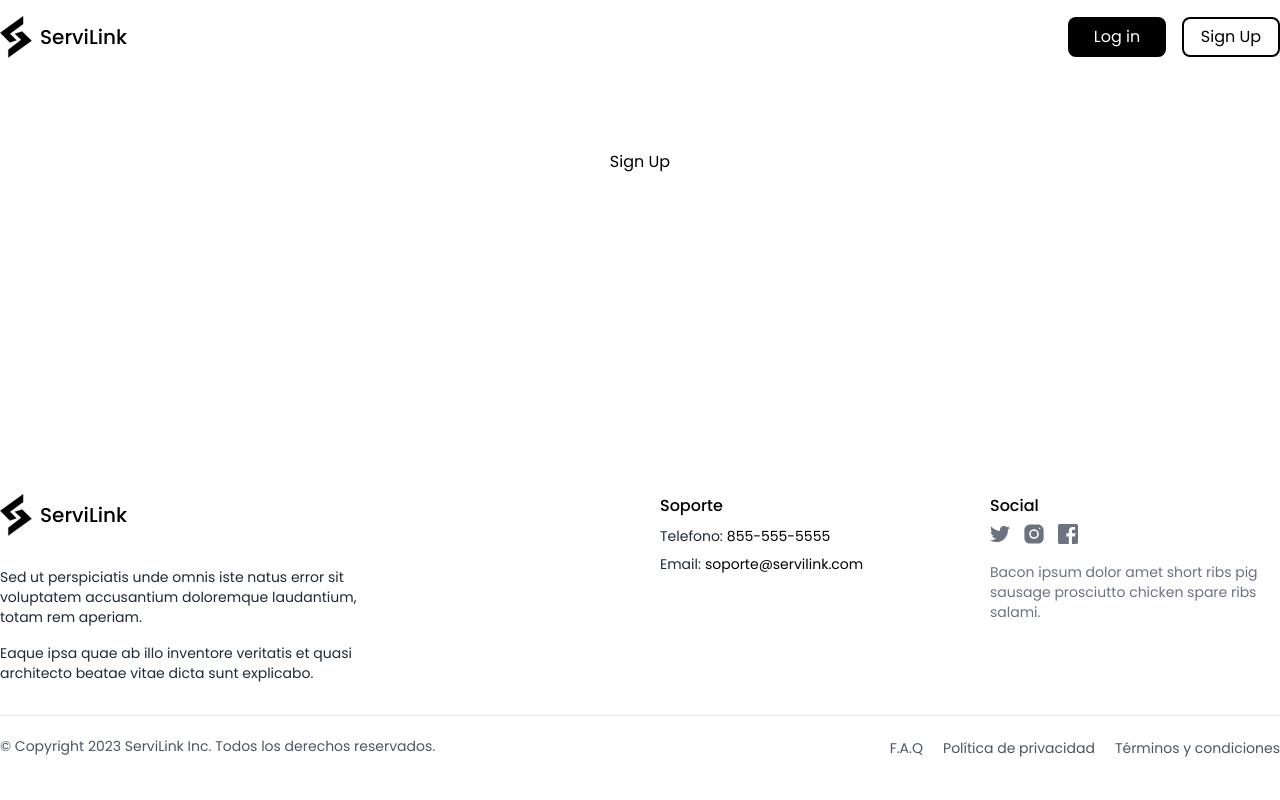
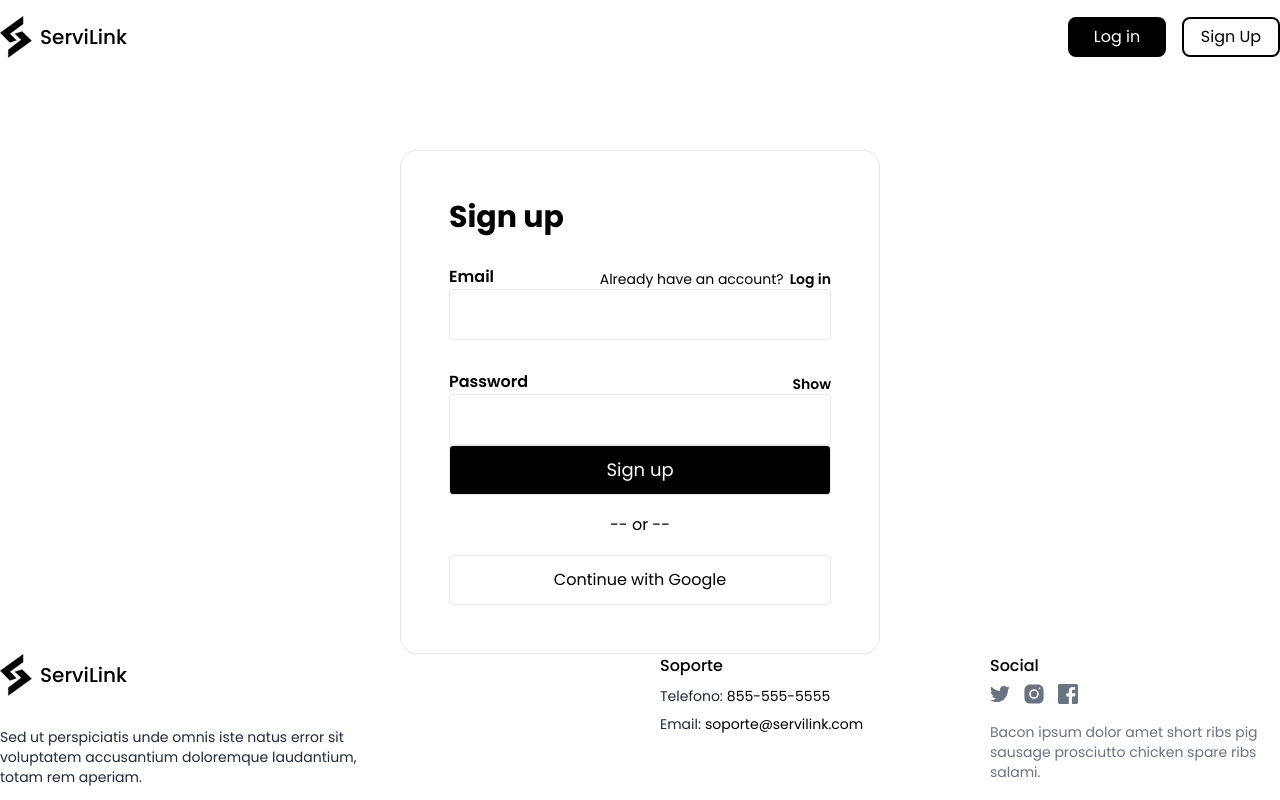
Before and after one commit to No-Country/c15-38-n-java-react, a React (Vite) app in the folder frontend/: page /signUp in a window 1280 px wide. Shown: the top 800 px of the page. Built offline with nearby package versions, Linux system fonts and the light colour scheme.

Commit message:
drawing log in and sign up

```diff
--- a/frontend/src/pages/LogIn.jsx
+++ b/frontend/src/pages/LogIn.jsx
@@ -1,7 +1,61 @@
+import { Link } from "react-router-dom";
+
 export default function LogIn() {
   return (
-    <section>
-      <h1>Log in</h1>
-    </section>
+    <div class="flex justify-center">
+      <section className="border rounded-2xl w-[480px] p-[48px]">
+        <div>
+          <h1 className="text-3xl font-bold">Log in</h1>
+        </div>
+        <div>
+          <from>
+            <div>
+              <div class="h-[54px] flex items-end justify-between">
+                <label for="email" className="text-base font-semibold">Email</label>
+                <span class="text-sm font-normal">
+                  Need an account?
+                  <Link to="/signUp">
+                    <span class="ml-[6px] font-semibold">Sign up</span>
+                  </Link>
+                </span>
+              </div>
+              <div class="h-[51px]">
+                <input type="text" name="email" className="w-full h-full border rounded p-[14px]"></input>
+              </div>
+            </div>
+            <div>
+              <div class="h-[54px] flex items-end justify-between">
+                <label for="current-password" className="text-base font-semibold">Password</label>
+                <span class="text-sm font-semibold">
+                  {/*<svg></svg>*/}
+                  Show
+                </span>
+              </div>
+              <div class="h-[51px]">
+                <input type="text" name="email" className="w-full h-full border rounded p-[14px]"></input>
+              </div>
+              <div class="h-[24px] my-[18px] text-sm font-normal text-center">
+                <a>Forgot password?</a>
+              </div>
+            </div>
+            <div>
+              <button className="bg-black border rounded w-full h-[50px] text-lg text-white">
+                Log in
+              </button>
+            </div>
+          </from>
+          <div class="my-[18px] text-center">
+            <span>
+              -- or --
+            </span>
+          </div>
+          <div>
+            <button className="bg-white border rounded w-full h-[50px] text-base text-black">
+              Continue with Google
+            </button>
+          </div>
+        </div>
+      </section>
+    </div>
   );
 }
--- a/frontend/src/pages/SignUp.jsx
+++ b/frontend/src/pages/SignUp.jsx
@@ -1,7 +1,58 @@
+import { Link } from "react-router-dom";
+
 export default function SignUp() {
   return (
-    <section>
-      <h1>Sign Up</h1>
-    </section>
+    <div class="flex justify-center">
+      <section className="border rounded-2xl w-[480px] p-[48px]">
+        <div>
+          <h1 className="text-3xl font-bold">Sign up</h1>
+        </div>
+        <div>
+          <from>
+            <div>
+              <div class="h-[54px] flex items-end justify-between">
+                <label for="email" className="text-base font-semibold">Email</label>
+                <span class="text-sm font-normal">
+                  Already have an account?
+                  <Link to="/logIn">
+                    <span class="ml-[6px] font-semibold">Log in</span>
+                  </Link>
+                </span>
+              </div>
+              <div class="h-[51px]">
+                <input type="text" name="email" className="w-full h-full border rounded p-[14px]"></input>
+              </div>
+            </div>
+            <div>
+              <div class="h-[54px] flex items-end justify-between">
+                <label for="current-password" className="text-base font-semibold">Password</label>
+                <span class="text-sm font-semibold">
+                  {/*<svg></svg>*/}
+                  Show
+                </span>
+              </div>
+              <div class="h-[51px]">
+                <input type="text" name="email" className="w-full h-full border rounded p-[14px]"></input>
+              </div>
+            </div>
+            <div>
+              <button className="bg-black border rounded w-full h-[50px] text-lg text-white">
+                Sign up
+              </button>
+            </div>
+          </from>
+          <div class="my-[18px] text-center">
+            <span>
+              -- or --
+            </span>
+          </div>
+          <div>
+            <button className="bg-white border rounded w-full h-[50px] text-base text-black">
+              Continue with Google
+            </button>
+          </div>
+        </div>
+      </section>
+    </div>
   );
 }
```
